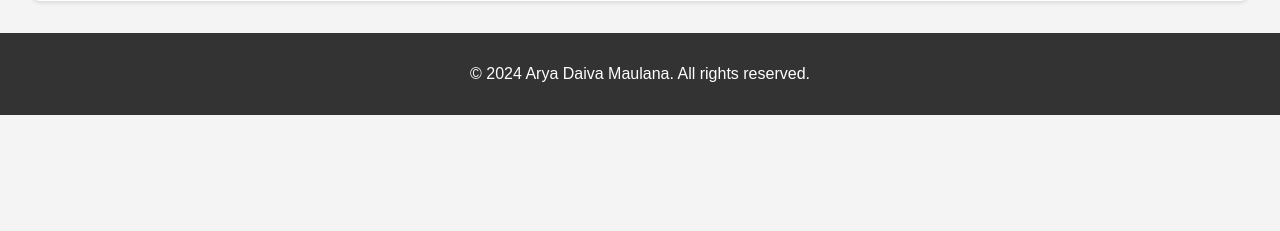
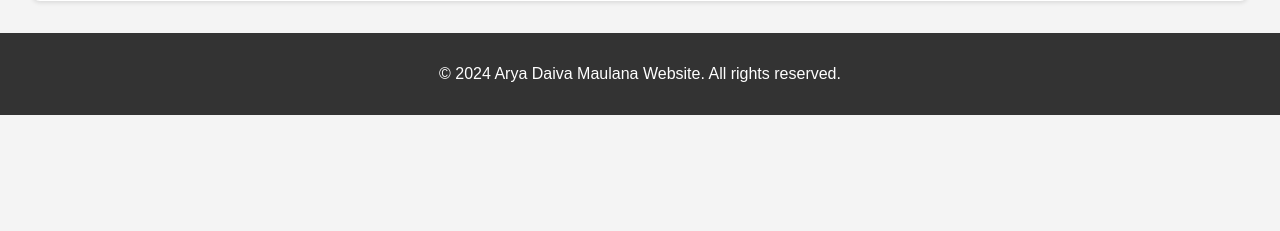
Before and after one commit to deva747803/web-arya, a PHP site: page /contact.php in a window 1280 px wide. Shown: the part 569-800 px from the top of the page. Run offline with PHP 8.4, Linux system fonts and the light colour scheme.

Commit message:
first commit

```diff
--- a/contact.php
+++ b/contact.php
@@ -35,7 +35,7 @@ if ($_SERVER["REQUEST_METHOD"] === "POST") {
         </form>
     </main>
     <footer>
-        <p>&copy; 2024 Arya Daiva Maulana. All rights reserved.</p>
+        <p>&copy; 2024 Arya Daiva Maulana Website. All rights reserved.</p>
     </footer>
 </body>
 </html>
```
